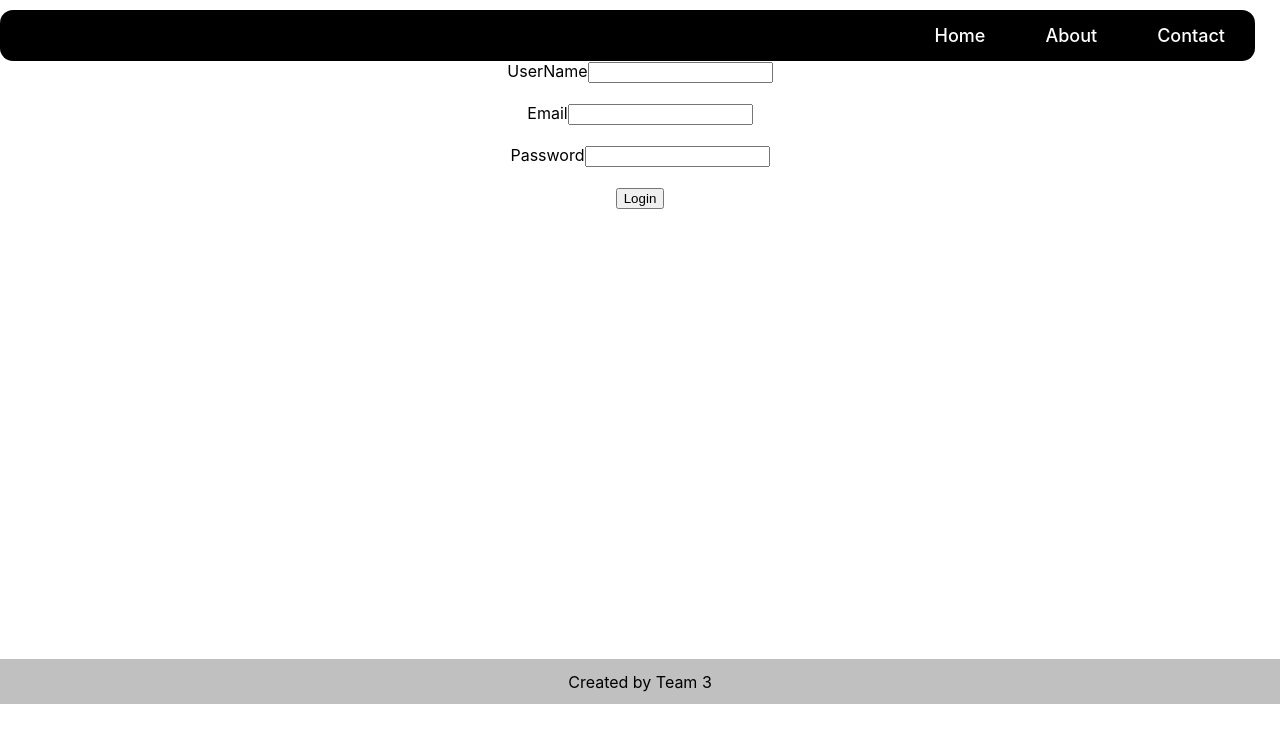
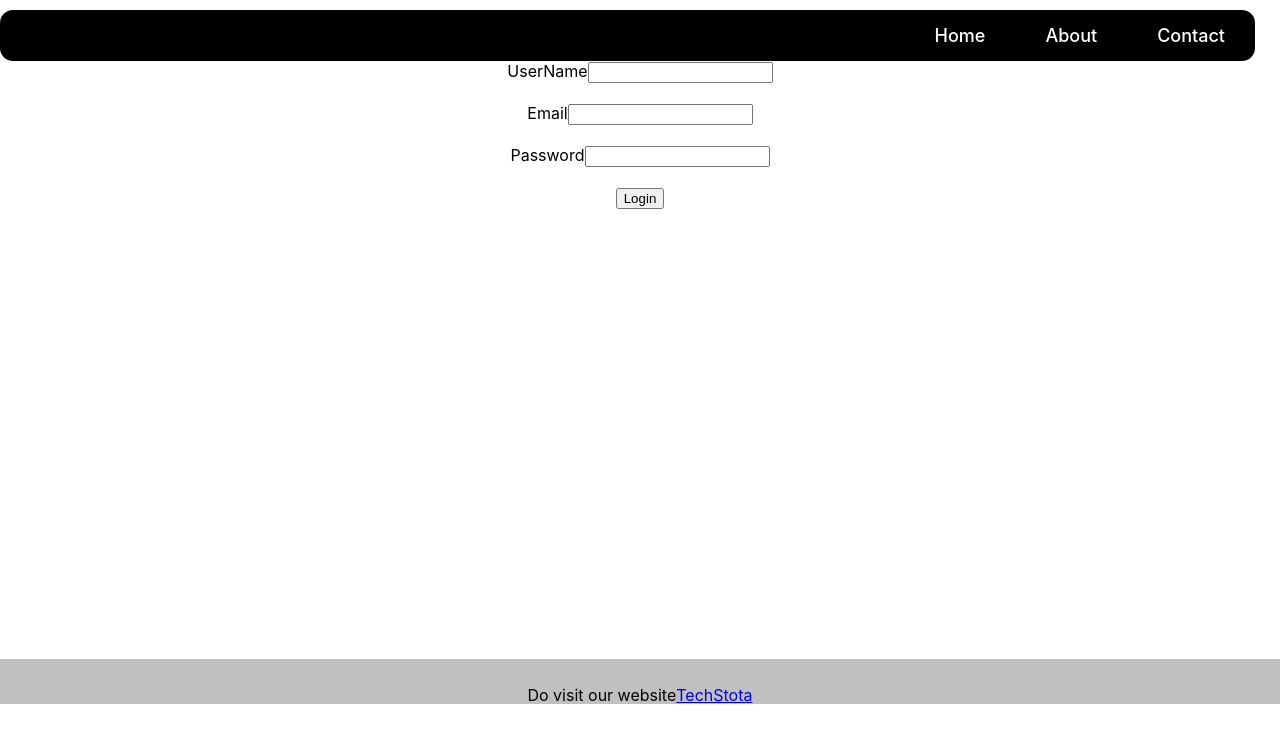
Before and after one commit to prem210106/era-marya, a React (Create React App) app: page /contact in a window 1280 px wide. Shown: the top 742 px of the page. Built offline with nearby package versions, Linux system fonts and the light colour scheme.

Commit message:
changes in footer

```diff
--- a/src/components/Footer.js
+++ b/src/components/Footer.js
@@ -2,8 +2,11 @@ import React from 'react'
 
 const Footer = () => {
   return (
-    <div style={{textAlign: 'center',marginTop: '450px',display: 'flex',height:'25px',padding:'10px',color:'black',justifyContent: 'center',alignItems: 'center',backgroundColor:'silver',}}>
-            Created by Team 3
+    <div style={{textAlign: 'center',marginTop: '450px',display: 'flex',height:'25px',padding:'10px',color:'black',justifyContent: 'center',alignItems: 'left',backgroundColor:'silver',}}>
+           <p>Do visit our website</p>
+           <p>
+            <a href="https://techstrota.com/">TechStota</a>
+          </p>
     </div>
   )
 }
```
